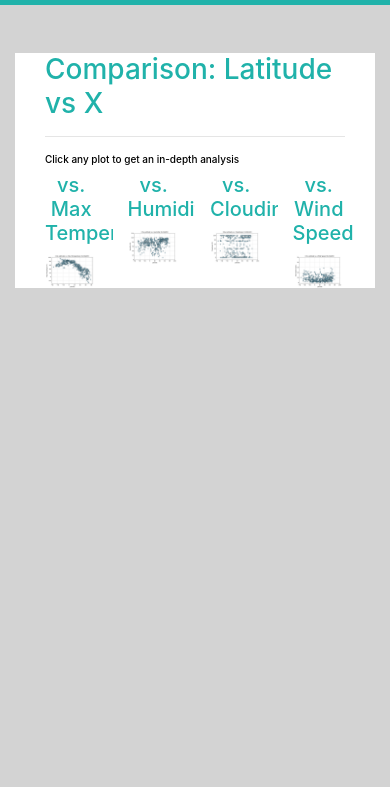
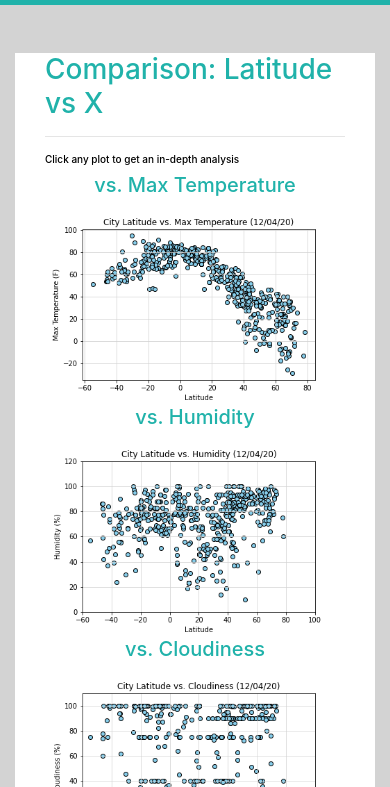
Before and after one commit to melissasmashey/Web-Design-Challenge, a plain HTML site: page comparison.html in a window 390 px wide. Shown: the part 57-844 px from the top of the page. Drawn offline with nearby package versions, Linux system fonts and the light colour scheme.

Commit message:
fixed comparison page

```diff
--- a/comparison.html
+++ b/comparison.html
@@ -51,22 +51,22 @@
                   <hr>
                   <h4>Click any plot to get an in-depth analysis</h4>
                   <div class="row">
-                      <div class="col-3 col-md-6 col-sm-12">
+                      <div class="col-12 col-lg-6 col-md-6 col-sm-12 ">
                         <h5>vs. Max Temperature</h5>
                           <a href="max_temp.html"><img src="Resources/assets/images/Fig1.png" width="100%"  alt="temperature" >
                           </a>
                       </div>
-                      <div class="col-3 col-md-6 col-sm-12">
+                      <div class="col-12 col-lg-6 col-md-6 col-sm-12 ">
                         <h5>vs. Humidity</h5>
                           <a href="humidity.html"><img src="Resources/assets/images/Fig2.png" width="100%" alt="humidity"> </a>
                       </div>
 
-                      <div class="col-3 col-md-6 col-sm-12">
+                      <div class="col-12 col-lg-6 col-md-6 col-sm-12 ">
                         <h5>vs. Cloudiness</h5>
                           <a href="cloudiness.html"><img src="Resources/assets/images/Fig3.png" width="100%"  alt="cloudiness"></a>
                       </div>
 
-                      <div class="col-3 col-md-6 col-sm-12">
+                      <div class="col-12 col-lg-6 col-md-6 col-sm-12 ">
                         <h5>vs. Wind Speed</h5>
                           <a href="windspeed.html"><img src="Resources/assets/images/Fig4.png"width="100%"  alt="wind speed"></a>
                       </div>
--- a/style.css
+++ b/style.css
@@ -59,7 +59,6 @@
                 .navbar.bg-light{
                     background-color: lightseagreen!important;
                 }
-            @media screen and (max-width: 780px) {
-                    .col-md-8 {
-                        display: block;
-                    }
+            @media screen and (max-width: 540px) {
+                    .col-md-8
+                        display: block;}
```
